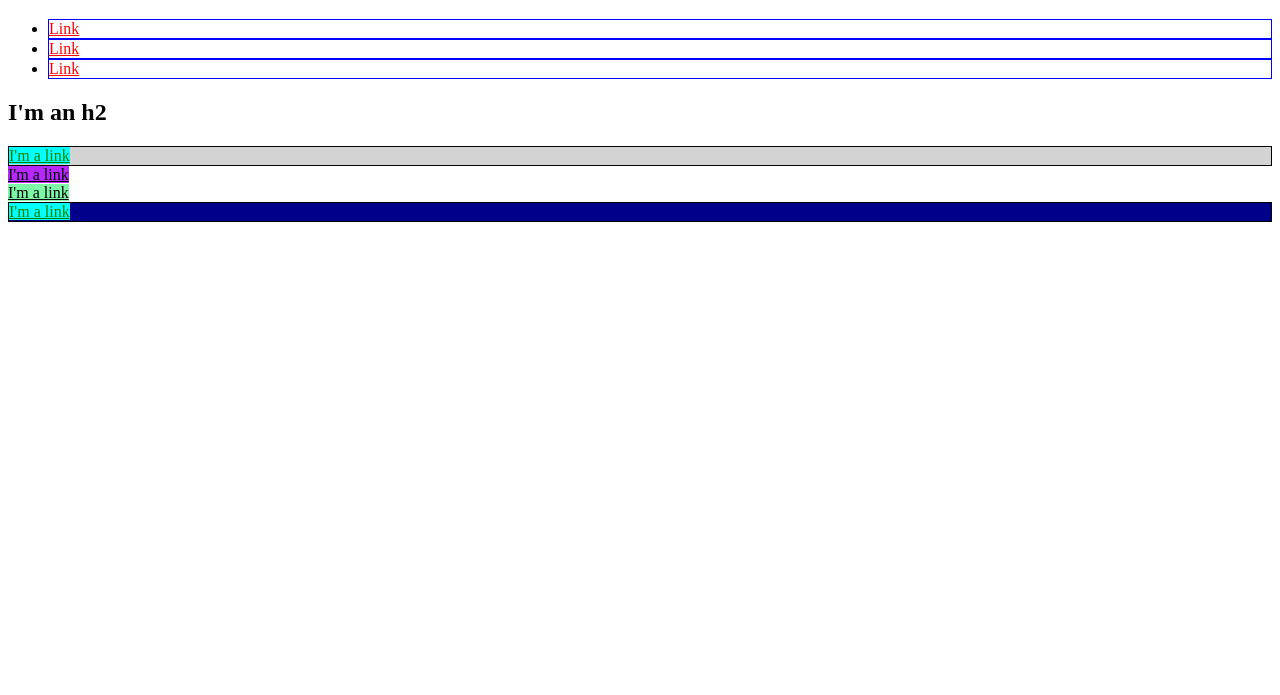
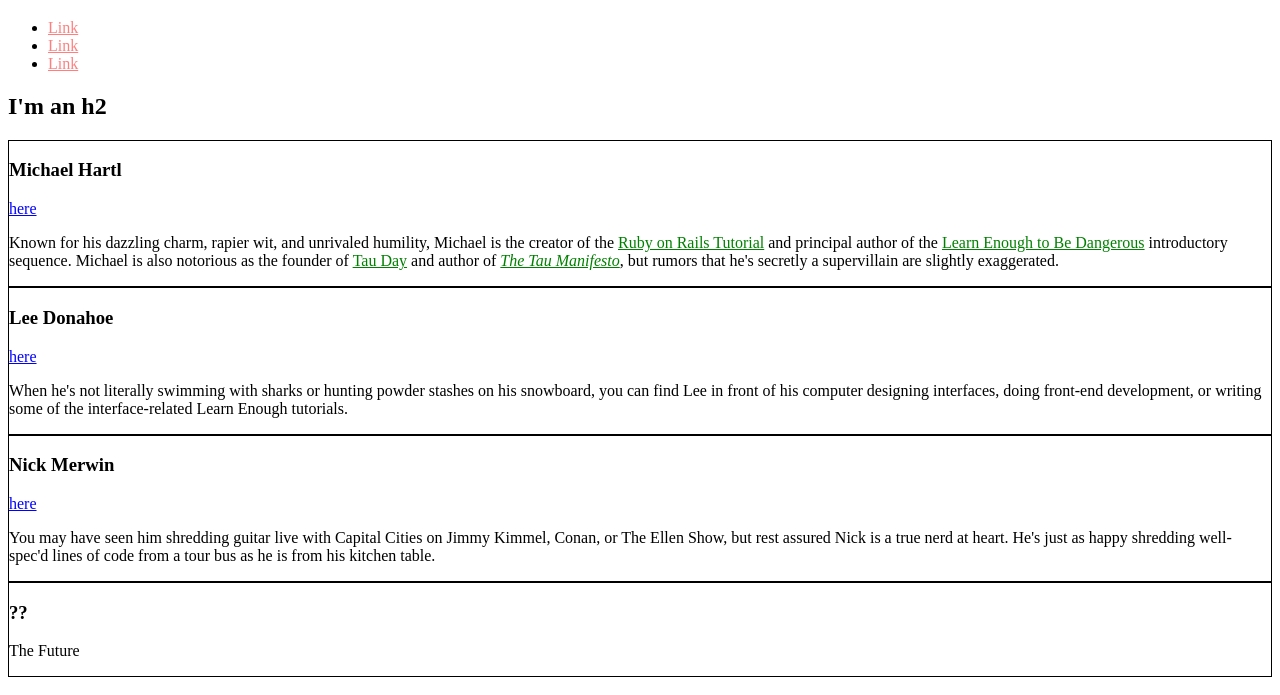
Before and after one commit to QuantamWarrior/QuantamWarrior.github.io, a plain HTML site: page index.html in a window 1280 px wide. Shown: the part 61-756 px from the top of the page. Drawn offline with Linux system fonts and the light colour scheme.

Commit message:
rgba style - with transparency

```diff
--- a/index.html
+++ b/index.html
@@ -4,33 +4,22 @@
     <title>Test Page: Don't Panic</title>
     <meta charset="utf-8">
     <style>
+      /* GLOBAL STYLES */
       a {
-            color: red;
+        color: rgba(255, 0, 0,.50);
       }
 
-        ul li {
-            border: 1px solid blue;
+      /* SOCIAL STYLES */
+      .social-link {
+        color: blue;
       }
-        #exec-bio {
-            background-color: lightgray;
-        }
+
+      /* BIO STYLES */
       .bio-box {
         border: 1px solid black;
       }
-        .bio-box a {
+      .bio-copy a {
         color: green;
-            background-color: cyan
-        }
-        #last-box {
-          background-color:darkblue
-        }
-        .second-box a {
-          background-color: rgb(183, 40, 255);
-          color: black
-        }
-        .third-box a {
-          background-color: rgb(125, 248, 166);
-          color: black
       }
     </style>
   </head>
@@ -48,17 +37,54 @@
       </li>
     </ul>
     <h2>I'm an h2</h2>
-    <div id="exec-bio" class="bio-box">
-      <a href="https://example.com/">I'm a link</a>
+    <div class="bio-box">
+      <h3>Michael Hartl</h3>
+      <a href="https://twitter.com/mhartl" class="social-link">here</a>
+      <div class="bio-copy">
+        <p>
+          Known for his dazzling charm, rapier wit, and unrivaled humility,
+          Michael is the creator of the
+          <a href="https://www.railstutorial.org/">Ruby on Rails
+          Tutorial</a> and principal author of the
+          <a href="https://learnenough.com/">
+          Learn Enough to Be Dangerous</a> introductory sequence. Michael
+          is also notorious as the founder of
+          <a href="http://tauday.com/">Tau Day</a> and author of
+          <a href="http://tauday.com/tau-manifesto"><em>The Tau
+          Manifesto</em></a>, but rumors that he's secretly a supervillain
+          are slightly exaggerated.
+        </p>
       </div>
-    <div class="second-box">
-      <a href="https://example.com/">I'm a link</a>
     </div>
-    <div class="third-box">
-      <a href="https://example.com/">I'm a link</a>
+    <div class="bio-box">
+      <h3>Lee Donahoe</h3>
+      <a href="https://twitter.com/leedonahoe" class="social-link">here</a>
+      <div class="bio-copy">
+        <p>
+          When he's not literally swimming with sharks or hunting powder
+          stashes on his snowboard, you can find Lee in front of his computer
+          designing interfaces, doing front-end development, or writing some of
+          the interface-related Learn Enough tutorials.
+        </p>
       </div>
-    <div class="bio-box" id="last-box">
-      <a href="https://example.com/">I'm a link</a>
+    </div>
+    <div class="bio-box">
+      <h3>Nick Merwin</h3>
+      <a href="https://twitter.com/nickmerwin" class="social-link">here</a>
+      <div class="bio-copy">
+        <p>
+          You may have seen him shredding guitar live with Capital Cities on
+          Jimmy Kimmel, Conan, or The Ellen Show, but rest assured Nick is a
+          true nerd at heart. He's just as happy shredding well-spec'd lines
+          of code from a tour bus as he is from his kitchen table.
+        </p>
+      </div>
+    </div>
+    <div class="bio-box">
+      <h3>??</h3>
+      <p>
+        The Future
+      </p>
     </div>
   </body>
 </html>
```
Lines whose indentation alone changed are shown as unchanged.
